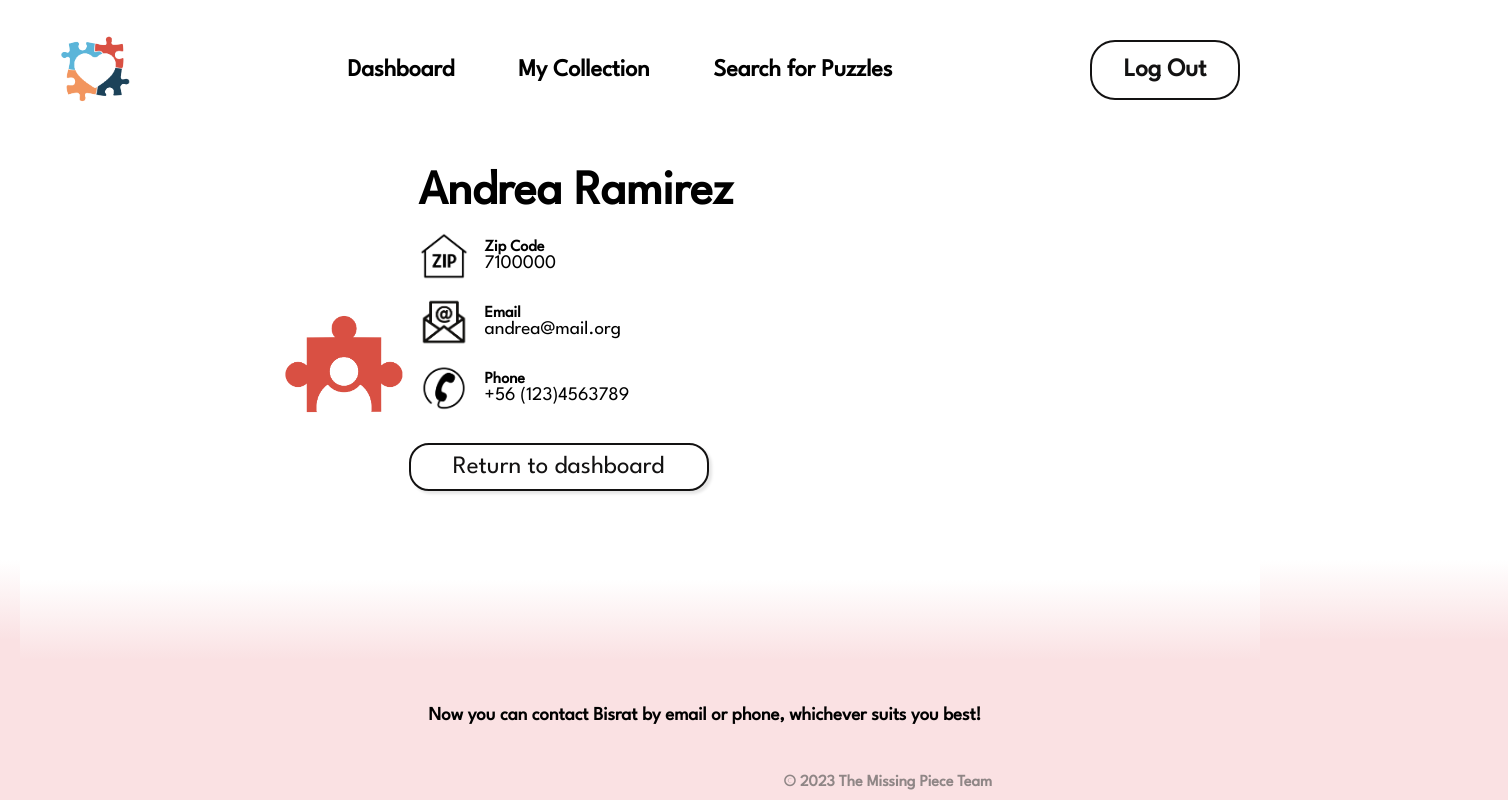
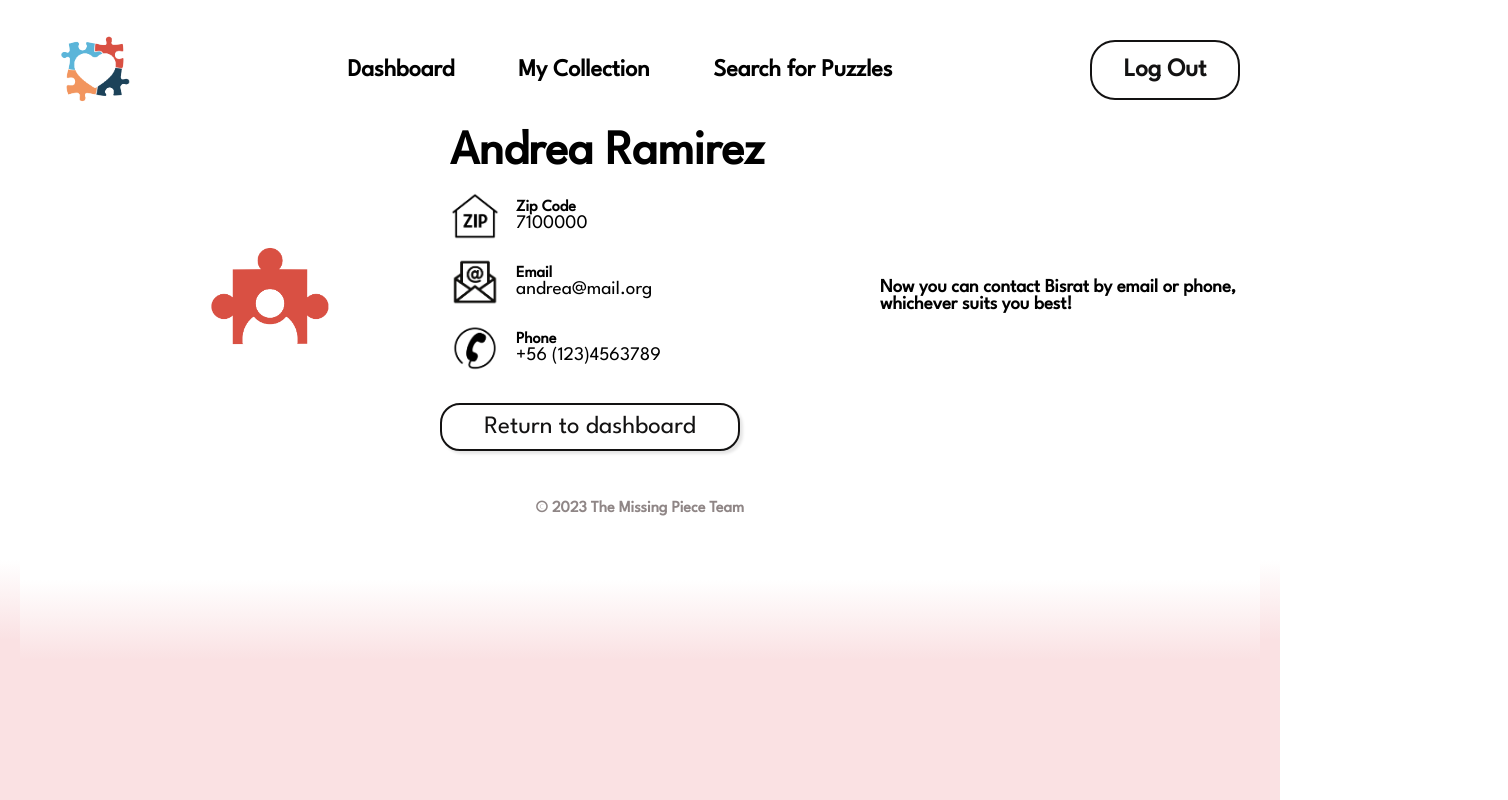
Before and after one commit to WWC-Hackathon-2023/the_missing_piece_fe, a React (Create React App) app: page /borrowerInfo in a window 1280 px wide. Shown: the top 800 px of the page, 1508 px wide, since content can reach past the window. Built offline with nearby package versions, Linux system fonts and the light colour scheme.

Commit message:
paolandre feat add some changes to the borrowerInfo page

```diff
--- a/src/Components/Views/addNewPuzzle/addNewPuzzle.css
+++ b/src/Components/Views/addNewPuzzle/addNewPuzzle.css
@@ -1,4 +1,5 @@
 @import url('https://fonts.googleapis.com/css?family=League+Spartan');
+
 
 * {
     margin: 0;
@@ -79,8 +80,7 @@
 
 /* Estilos para inputs y textareas */
 input,
-textarea,
-select {
+textarea {
     border-radius: 20px;
     font-size: 25px;
     color: #131212;
@@ -97,16 +97,14 @@ select {
 
 /* Estilo para el placeholder */
 input::placeholder,
-textarea::placeholder,
-select::placeholder {
+textarea::placeholder {
     font-family: 'League Spartan', sans-serif;
     color: #8f8686;
 }
 
 /* Efecto de foco */
 input:focus,
-textarea:focus,
-select::placeholder {
+textarea:focus {
     box-shadow: 0 0 10px #e7a6ab;
 }
 
--- a/src/Components/Views/addNewPuzzle/addNewPuzzle.jsx
+++ b/src/Components/Views/addNewPuzzle/addNewPuzzle.jsx
@@ -1,10 +1,9 @@
 import "./addNewPuzzle.css";
 import { Link } from 'react-router-dom';
-import LogInButton from "../../commonComponents/logInButton/logInButton.jsx";
-import SignUpButton from "../../commonComponents/signUpButton/signUpButton.jsx";
 import upload_image from "../../../assets/upload_image.png";
 import React, { useState } from 'react';
 import { FaTimes } from 'react-icons/fa';
+import NavigationBar from "../../commonComponents/navigationBar/navigationBar";
 
 export default function AddNewPuzzle() {
     const [image, setImage] = useState(null);
@@ -27,10 +26,8 @@ export default function AddNewPuzzle() {
 
     return (
         <>
-            <div className='main-container'>
-                <div className="headerHome">
-                    <SignUpButton />
-                    <LogInButton />
+            <div className="headerProfile">
+                <NavigationBar />
             </div>
 
             <div className="container-new-puzzle">
@@ -72,7 +69,6 @@ export default function AddNewPuzzle() {
             <div className='foo-ter'>
                 <h4>© 2023 The Missing Piece Team</h4>
             </div>
-            </div>
         </>
     );
 };
--- a/src/Components/Views/borrowerInfo/borrowerInfo.css
+++ b/src/Components/Views/borrowerInfo/borrowerInfo.css
@@ -0,0 +1,6 @@
+/* Estilo base para el contenedor con Grid */
+.container-borrower {
+    display: grid;
+    grid-template-columns: 1fr 1fr 1fr;
+    gap: 20px;
+}
--- a/src/Components/Views/borrowerInfo/borrowerInfo.jsx
+++ b/src/Components/Views/borrowerInfo/borrowerInfo.jsx
@@ -10,24 +10,19 @@ import NavigationBar from "../../commonComponents/navigationBar/navigationBar";
 export default function BorrowerInfo() {
     return (
         <>
-            <header className="headerProfile">
+            <div className="headerProfile">
                 <NavigationBar />
-            </header>
+            </div>
 
-            <div className='main-container'>
-                <div className="headerHome"></div>
-
-                <main className="main-profile">
-                    <section className="profile-btn-section">
-                        <div className="profile-div">
+            <div className="container-borrower">
+                <div className="left-side">
                     <div className="profile-actions">
                         <img className="icon-person" src={iconPerson} alt="Profile Icon" />
                     </div>
-
+                </div>
                 <div className="middle-side">
                     <div className="user-info">
                         <h2>Andrea Ramirez</h2> {/* Use interpolation here, e.g., {user.name} */}
-
                         <UserData icon={zipIcon} label="Zip Code" data="7100000" />
                         <UserData icon={emailIcon} label="Email" data="andrea@mail.org" />
                         <UserData icon={phoneIcon} label="Phone" data="+56 (123)4563789" />
@@ -35,21 +30,17 @@ export default function BorrowerInfo() {
                     <Link to="/index">
                         <button className="return-dashboard-button">Return to dashboard</button>
                     </Link>
+                </div>
                 <div className='right-side'>
                     <h3>Now you can contact Bisrat by email or phone, whichever suits you best!</h3>
                 </div>
             </div>
-                        </div>
-                    </section>
-
-                    <footer className='foo-ter'>
+            <div className='foo-ter'>
                 <h4>© 2023 The Missing Piece Team</h4>
-                    </footer>
-                </main>
             </div>
         </>
     );
-};
+}
 
 function UserData({ icon, label, data }) {
     return (
--- a/src/Components/Views/home/home.css
+++ b/src/Components/Views/home/home.css
@@ -10,13 +10,8 @@ body {
     padding: 0;
 }
 
-html {
-    background: linear-gradient(to top, #FAE1E3 20%, #FFFFFF 30%);
-}
-
 body {
     height: 100%;
-    margin: 20px;
 }
 
 .headerHome {
--- a/src/Components/Views/login/login.css
+++ b/src/Components/Views/login/login.css
@@ -1,4 +1,3 @@
-
 @import url('https://fonts.googleapis.com/css?family=League+Spartan');
 
 html,
```
Lines whose indentation alone changed are shown as unchanged.
